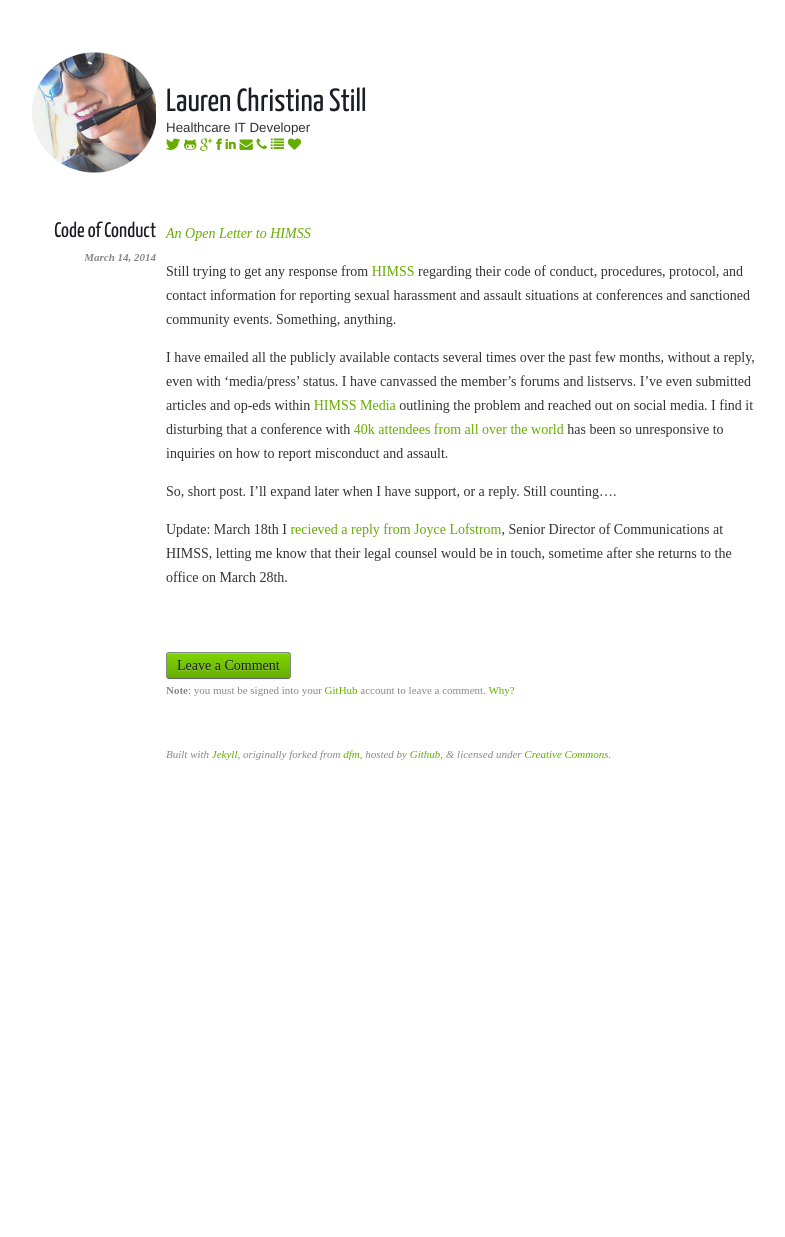
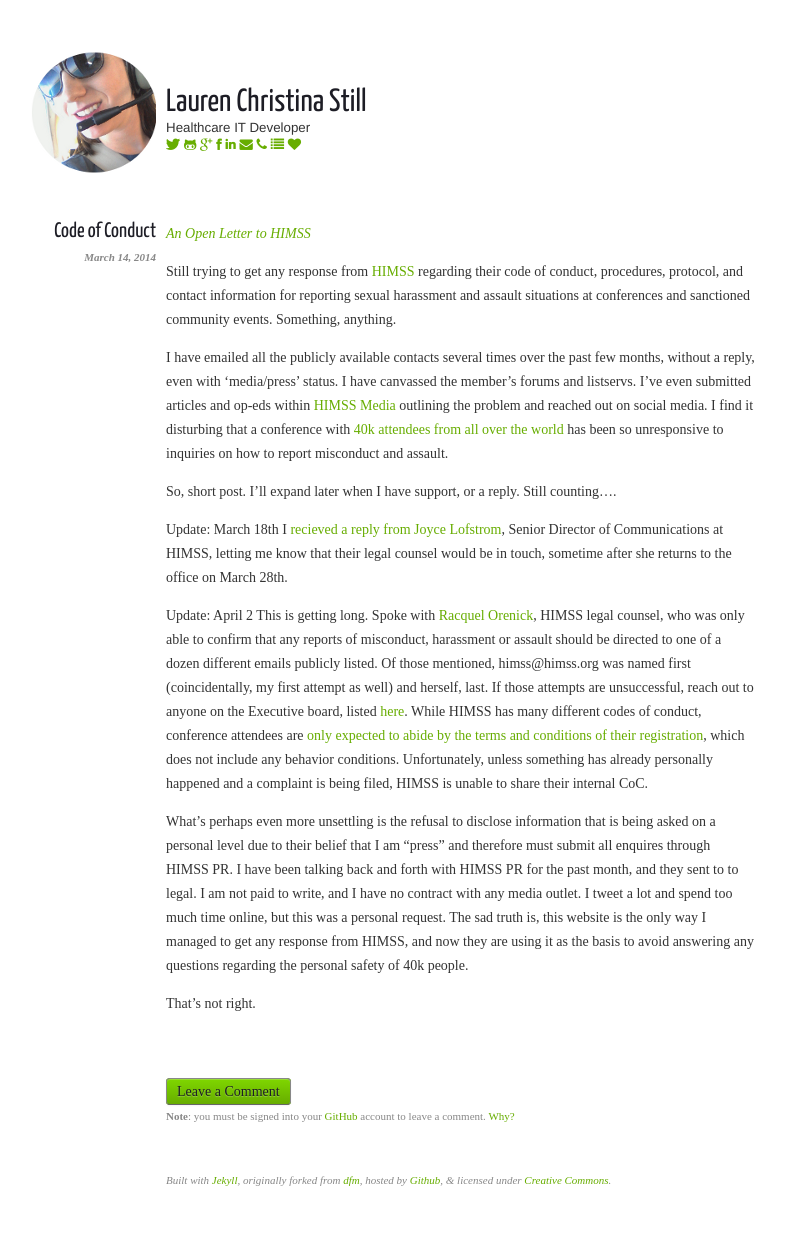
Before and after one commit to laurenstill/laurenstill.github.io, a Jekyll site: the page built from _posts/2014-3-14-CoC.markdown, in a window 1280 px wide. Shown: the whole page, without its empty margins (279-1064 px from the left). Built offline with Jekyll 4.4.1, drawn with Linux system fonts in a browser that asks for light colours; nearby versions of some CDN libraries; before the commit the page ends 900 px from its top, so only the background shows below that.

Commit message:
Update 2014-3-14-CoC.markdown

```diff
--- a/_posts/2014-3-14-CoC.markdown
+++ b/_posts/2014-3-14-CoC.markdown
@@ -13,3 +13,9 @@
 So, short post. I'll expand later when I have support, or a reply. Still counting....
 
 Update: March 18th I <a href="http://www.laurencstill.com/media/himssCoCemail.png">recieved a reply from Joyce Lofstrom</a>, Senior Director of Communications at HIMSS, letting me know that their legal counsel would be in touch, sometime after she returns to the office on March 28th.
+
+Update: April 2  This is getting long.  Spoke with <a href="mailto:rorenick@himss.org">Racquel Orenick</a>, HIMSS legal counsel, who was only able to confirm that any reports of misconduct, harassment or assault should be directed to one of a dozen different emails publicly listed. Of those mentioned, himss@himss.org was named first (coincidentally, my first attempt as well) and herself, last. If those attempts are unsuccessful, reach out to anyone on the Executive board, listed <a href="http://www.himss.org/executive-contacts?navItemNumber=18016">here</a>.  While HIMSS has many different codes of conduct, conference attendees are <a href="http://www.himssconference.org/Registration/Content.aspx?ItemNumber=22970">only expected to abide by the terms and conditions of their registration</a>, which does not include any behavior conditions.  Unfortunately, unless something has already personally happened and a complaint is being filed, HIMSS is unable to share their internal CoC.
+
+What's perhaps even more unsettling is the refusal to disclose information that is being asked on a personal level due to their belief that I am "press" and therefore must submit all enquires through HIMSS PR.  I have been talking back and forth with HIMSS PR for the past month, and they sent to to legal. I am not paid to write, and I have no contract with any media outlet.  I tweet a lot and spend too much time online, but this was a personal request.  The sad truth is, this website is the only way I managed to get any response from HIMSS, and now they are using it as the basis to avoid answering any questions regarding the personal safety of 40k people.
+
+That's not right.
```
